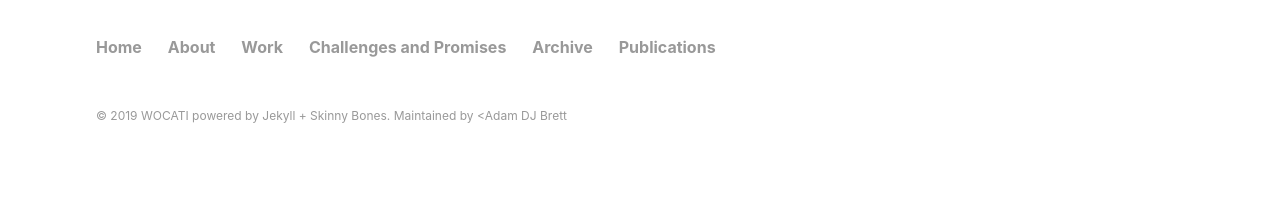
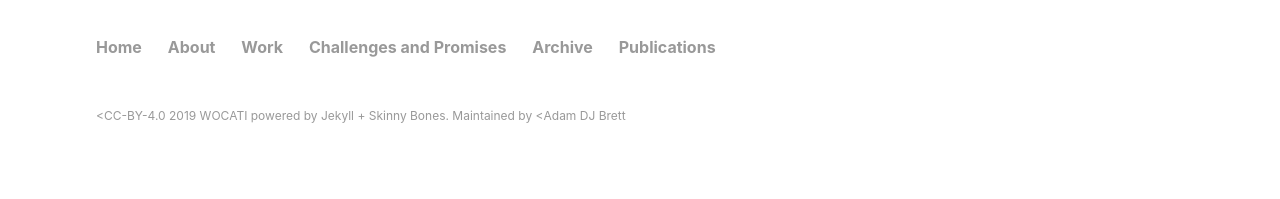
Before and after one commit to adamdjbrett/wocati-archived, a Jekyll site: the page built from index.md, in a window 1280 px wide. Shown: the part 1037-1236 px from the top of the page. Built offline with Jekyll 4.4.1, drawn with Linux system fonts in a browser that asks for light colours.

```diff
--- a/_includes/footer.html
+++ b/_includes/footer.html
@@ -11,5 +11,5 @@
 		{% endfor %}
 		</ul>
 	</nav><!-- /.bottom-menu -->
-	<p class="copyright">&#169; {{ site.time | date: '%Y' }} <a href="{{ site.url }}">{{ site.title }}</a> powered by <a href="http://jekyllrb.com" rel="nofollow">Jekyll</a> + <a href="http://mmistakes.github.io/skinny-bones-jekyll/" rel="nofollow">Skinny Bones</a>. Maintained by <<a href="https://adamdjbrett.com" title="Adam DJ Brett" target="_blank" rel="noopener">Adam DJ Brett</a></p>
+	<p class="copyright"><<a href="https://creativecommons.org/licenses/by/4.0/" title="cretive commons" rel="noreferrer">CC-BY-4.0</a> {{ site.time | date: '%Y' }} <a href="{{ site.url }}">{{ site.title }}</a> powered by <a href="http://jekyllrb.com" rel="nofollow">Jekyll</a> + <a href="http://mmistakes.github.io/skinny-bones-jekyll/" rel="nofollow">Skinny Bones</a>. Maintained by <<a href="https://adamdjbrett.com" title="Adam DJ Brett" target="_blank" rel="noopener">Adam DJ Brett</a></p>
 </footer>
--- a/_includes/open-graph.html
+++ b/_includes/open-graph.html
@@ -1,3 +1,5 @@
+	<!-- site meta -->
+	<meta name="Description" content="WOCATI: World Conference of Associated Theological Institutions. A global network to serve, support, and enhance theological education around the world..">
 	<!-- Twitter Cards -->
 	<meta name="twitter:title" content="{% if page.title %}{{ page.title }}{% else %}{{ site.title }}{% endif %}">
 	{% if page.excerpt %}<meta name="twitter:description" content="{{ page.excerpt | strip_html }}">{% endif %}
```
